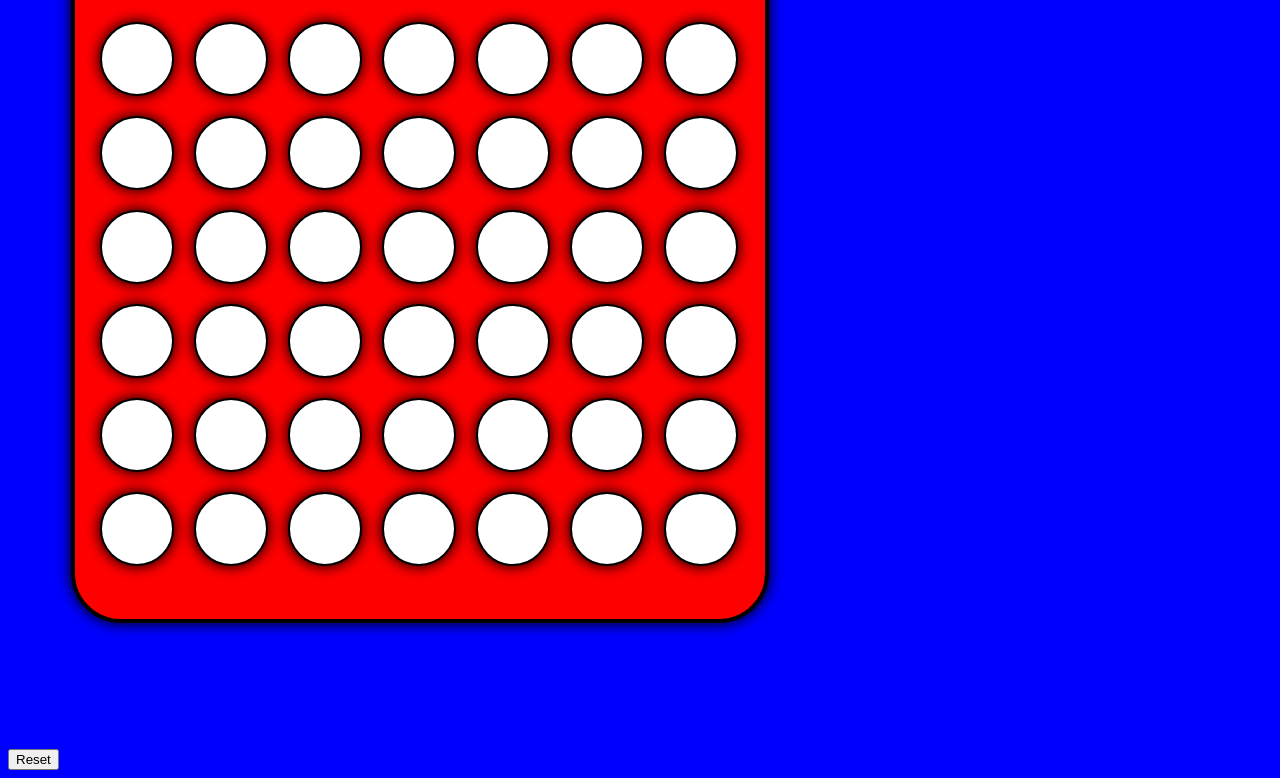
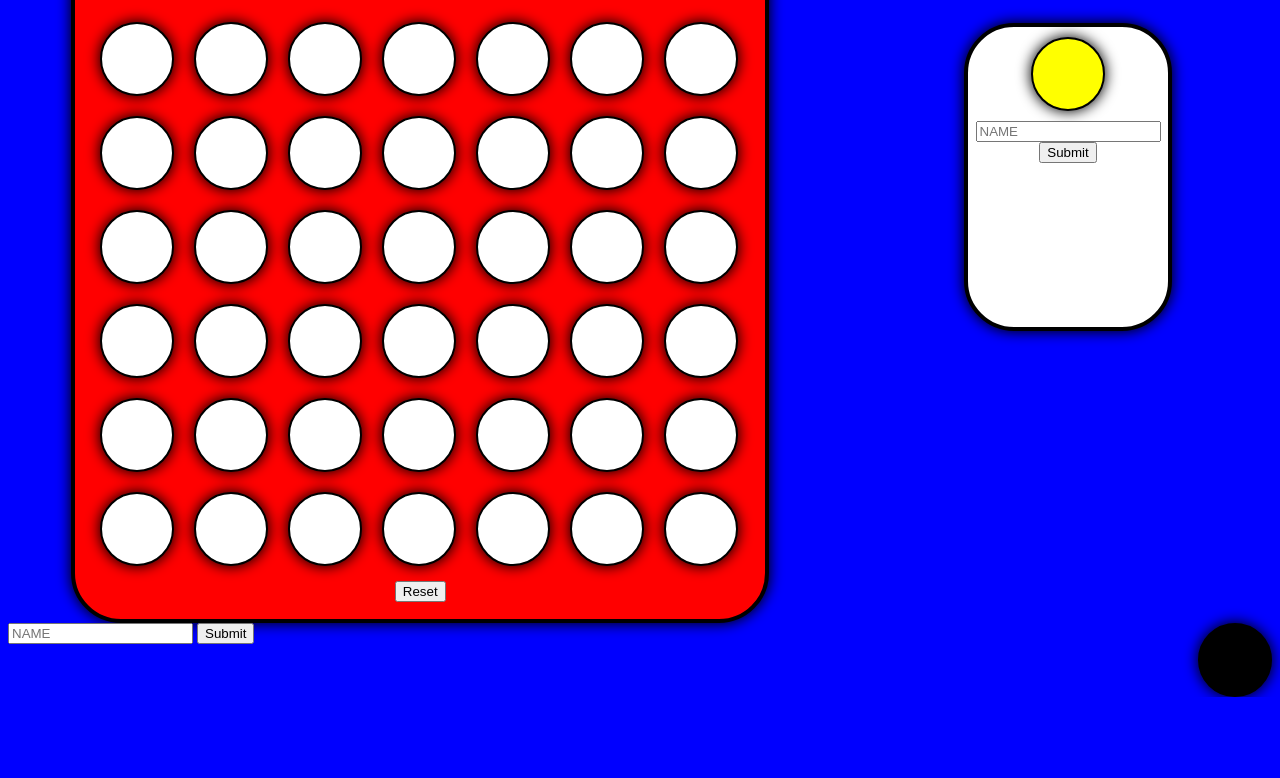
Before and after one commit to mollydonohue-GA/projectOneGA, a plain HTML site: page indexAlt.html in a window 1280 px wide. Shown: the part 139-917 px from the top of the page. After the commit the page ends 836 px from the top, so only its background shows below. Drawn offline with nearby package versions, Linux system fonts and the light colour scheme.

Commit message:
improves game reset feature - page refresh

```diff
--- a/appAlt.js
+++ b/appAlt.js
@@ -5,18 +5,23 @@ $(document).ready(function() {
 var spot = $(".spot");
 console.log(spot);
 
-var button = $(".reset");
-console.log(button);
+var buttonReset = $(".reset");
+console.log(buttonReset);
 
 // var spot1 = $("")
 
 $(spot).click(function(){
-	spot.css('background-color', 'blue');
+	spot.css('background-color', 'yellow');
 	// spot.css('cursor', 'none');
 })
 
-$(button).click(function(){
-	spot.css('background-color', 'white');
+
+
+
+$(buttonReset).click(function(){
+	location.reload();
 })
 
+
+
 });
--- a/indexAlt.html
+++ b/indexAlt.html
@@ -64,7 +64,21 @@
 	                <div class="spot row4 diag10">6</div>
 	                <div class="spot row5 diag9">6</div>
 	            </div>
+	            <button class= "reset">Reset</button>
 	</div>
-	<button class= "reset">Reset</button>
+	<div class= "players-container">
+		<div class= 'player' id= 'yellow'></div>
+ 			<form class='name' id="test" >
+        		<input type="text" name="name" placeholder="NAME">
+        		<input type='submit' name='submit'>
+      		</form>
+		</div>
+		<div class= 'player' id= 'black'></div>
+ 			<form class='name' id="test" >
+        		<input type="text" name="name" placeholder="NAME">
+        		<input type='submit' name='submit'>
+      		</form>
+      	</div>
+	</div>
 </body>
 </html>
--- a/styleAlt.css
+++ b/styleAlt.css
@@ -18,7 +18,7 @@ h1{
 	background: red;
 	margin-top: 5%;
 	margin-left: 5%;
-	margin-bottom: 10%;
+	/*margin-bottom: 10%;*/
 	text-align: center;
 	height: 690px;
 	width: 690px;
@@ -57,13 +57,54 @@ h1{
 .spot:hover{
 	background: gray;
 }
-/*.container-players {
+
+.players-container {
 	background: white;
 	text-align: center;
-	height: 200px;
+	height: 300px;
 	width: 200px;
 	border: 4px solid black;
 	border-radius: 50px;
 	box-shadow: 0 0 10pt .5pt black;
+	margin-top: -600px;
+	margin-right: 100px;
 	float: right;
-}*/
+}
+
+#yellow{
+	text-align: center;
+	font-size: 30px;
+	width: 70px;
+	height: 70px;
+	background: yellow;
+	border: 2px solid black;
+	-moz-border-radius: 45px;
+	-webkit-border-radius: 45px;
+	border-radius: 45px;
+	box-shadow: 0 0 10pt .5pt black;
+	margin: auto;
+	margin-top: 5%;
+	margin-bottom: 5%;
+
+}
+
+#black{
+	text-align: center;
+	font-size: 30px;
+	width: 70px;
+	height: 70px;
+	background: black;
+	border: 2px solid black;
+	-moz-border-radius: 45px;
+	-webkit-border-radius: 45px;
+	border-radius: 45px;
+	box-shadow: 0 0 10pt .5pt black;
+	float: right;
+
+}
+
+.reset{
+	margin-top: 15px;
+
+	/*margin-bottom: 5%;*/
+}
```
